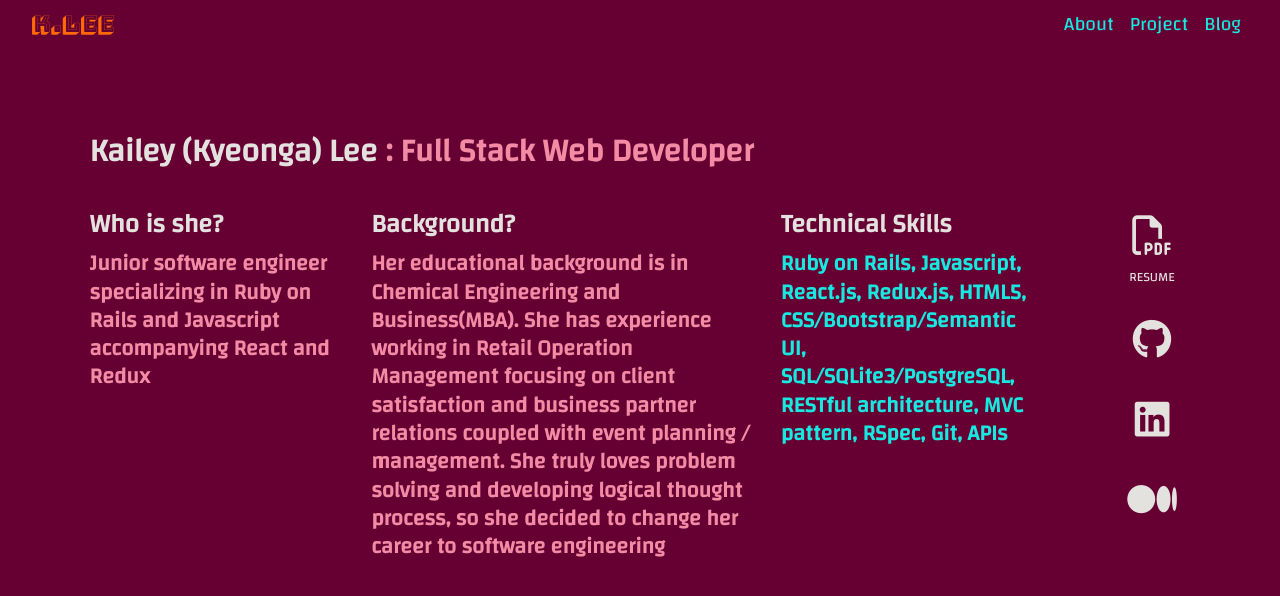
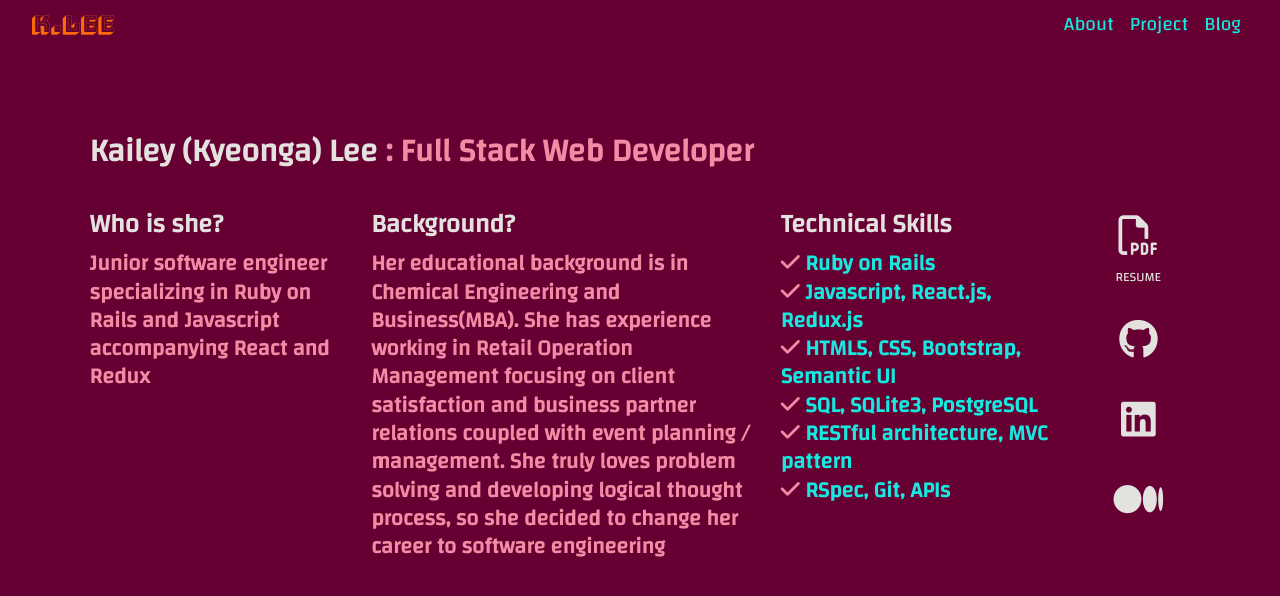
Before and after one commit to kailey16/kailey16.github.io, a React (Create React App) app: page /#/aboutme in a window 1280 px wide. Shown: the top 596 px of the page. Built offline with nearby package versions, Linux system fonts and the light colour scheme; a web font is replaced by a local one.

Commit message:
aboutme page update

```diff
--- a/src/AboutMe/AboutMe.js
+++ b/src/AboutMe/AboutMe.js
@@ -34,7 +34,12 @@ const AboutMe = () => {
               Technical Skills
             </div>
             <div className="color2">
-              Ruby on Rails, Javascript, React.js, Redux.js, HTML5, CSS/Bootstrap/Semantic UI, SQL/SQLite3/PostgreSQL, RESTful architecture, MVC pattern, RSpec, Git, APIs
+              <i className="fas fa-check skillIcon"/> Ruby on Rails<br/>
+              <i className="fas fa-check skillIcon"/> Javascript, React.js, Redux.js<br/>
+              <i className="fas fa-check skillIcon"/> HTML5, CSS, Bootstrap, Semantic UI<br/>
+              <i className="fas fa-check skillIcon"/> SQL, SQLite3, PostgreSQL<br/>
+              <i className="fas fa-check skillIcon"/> RESTful architecture, MVC pattern<br/>
+              <i className="fas fa-check skillIcon"/> RSpec, Git, APIs
             </div>
           </div>
          </div>
--- a/src/style/AboutMe.css
+++ b/src/style/AboutMe.css
@@ -5,7 +5,7 @@
   z-index: -1;
 
   display: grid;
-  grid-template-columns: 80vw 20vw;
+  grid-template-columns: 85vw 15vw;
   grid-template-areas:
     "bio icons";
 }
@@ -23,7 +23,7 @@
 
 .bioDetails {
   display: grid;
-  grid-template-columns: 20vw 30vw 20vw;
+  grid-template-columns: 20vw 30vw 22vw;
   grid-column-gap: 2vw;
 }
 
@@ -31,6 +31,10 @@
   font-size: 1.7vw;
   font-weight: 600;
   line-height: 1.3;
+}
+
+.skillIcon {
+  color:#f38ba5;
 }
 
 .bioDetailTitle {
@@ -50,8 +54,8 @@
   grid-area: icons;
   display: grid;
   grid-template-rows: 13vh 10vh 10vh 50vh;
-  padding-top: 20vh;
-  justify-self: center;
+  padding: 20vh 0 0 2vw;
+  justify-self: start;
   text-align: center;
 }
 
@@ -78,14 +82,14 @@
     height: 90vh;
     display: grid;
     grid-template-columns: 100vw;
-    grid-template-rows: 75vh 15vh;
+    grid-template-rows: 77vh 13vh;
     grid-template-areas:
       "bio"
       "icons";
   }
 
   .bio {
-    padding: 3vh 5vw 0 5vw;
+    padding: 0 5vw 0 5vw;
   }
 
   .bioDetails {
```
